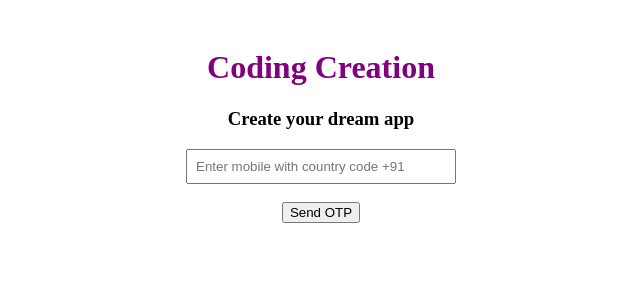
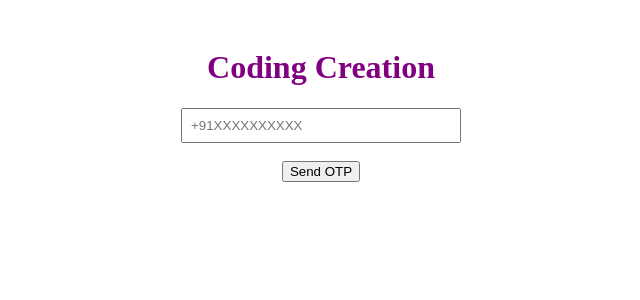
Before and after one commit to princesohag548-create/Coding-creation, a Next.js app: page / in a window 1280 px wide. Shown: the top 300 px of the page, without its empty margins (319-959 px from the left). Built offline with nearby package versions, Linux system fonts and the light colour scheme.

Commit message:
Update index.js

```diff
--- a/pages/index.js
+++ b/pages/index.js
@@ -9,21 +9,25 @@ export default function CodingCreationWebsite() {
   const [otp, setOtp] = useState("");
   const [step, setStep] = useState("phone");
 
-  // ===== SEND OTP FUNCTION =====
+  // ===== SEND OTP =====
   const sendOTP = () => {
 
     if(!phone.startsWith("+")){
-      alert("Please use country code. Example: +91XXXXXXXXXX");
+      alert("Use country code like +91XXXXXXXXXX");
       return;
     }
 
-    try{
-      window.recaptchaVerifier = new RecaptchaVerifier(
-        "recaptcha-container",
-        { size: "invisible" },
-        auth
-      );
-    }catch(e){}
+    // আগের verifier থাকলে delete
+    if(window.recaptchaVerifier){
+      window.recaptchaVerifier.clear();
+    }
+
+    // ✅ CORRECT SYNTAX
+    window.recaptchaVerifier = new RecaptchaVerifier(
+      auth,
+      "recaptcha-container",
+      { size: "invisible" }
+    );
 
     const appVerifier = window.recaptchaVerifier;
 
@@ -31,23 +35,22 @@ export default function CodingCreationWebsite() {
       .then((confirmationResult) => {
         window.confirmationResult = confirmationResult;
         setStep("otp");
-        alert("OTP Sent Successfully!");
+        alert("OTP Sent!");
       })
       .catch((error) => {
         alert("Error: " + error.message);
       });
   };
 
-  // ===== VERIFY OTP FUNCTION =====
+  // ===== VERIFY OTP =====
   const verifyOTP = () => {
 
     if(!window.confirmationResult){
-      alert("Please request OTP first");
+      alert("Request OTP first");
       return;
     }
 
-    window.confirmationResult
-      .confirm(otp)
+    window.confirmationResult.confirm(otp)
       .then(() => {
         setIsLogged(true);
       })
@@ -62,24 +65,19 @@ export default function CodingCreationWebsite() {
       <div style={{ padding:20, textAlign:'center' }}>
 
         <h1 style={{color:'purple'}}>Coding Creation</h1>
-        <h3>Create your dream app</h3>
 
         <div id="recaptcha-container"></div>
 
         {step === "phone" && (
           <div>
             <input
-              placeholder="Enter mobile with country code +91"
+              placeholder="+91XXXXXXXXXX"
               value={phone}
               onChange={e => setPhone(e.target.value)}
-              style={{padding:8, width:250}}
+              style={{padding:8, width:260}}
             />
-
             <br/><br/>
-
-            <button onClick={sendOTP}>
-              Send OTP
-            </button>
+            <button onClick={sendOTP}>Send OTP</button>
           </div>
         )}
 
@@ -89,14 +87,10 @@ export default function CodingCreationWebsite() {
               placeholder="Enter OTP"
               value={otp}
               onChange={e => setOtp(e.target.value)}
-              style={{padding:8, width:250}}
+              style={{padding:8, width:260}}
             />
-
             <br/><br/>
-
-            <button onClick={verifyOTP}>
-              Verify OTP
-            </button>
+            <button onClick={verifyOTP}>Verify OTP</button>
           </div>
         )}
 
@@ -104,11 +98,10 @@ export default function CodingCreationWebsite() {
     );
   }
 
-  // ===== AFTER LOGIN =====
   return (
     <div style={{padding:20}}>
       <h2>Welcome to Coding Creation</h2>
       <p>Login Successful!</p>
     </div>
   );
-              }
+      }
```
